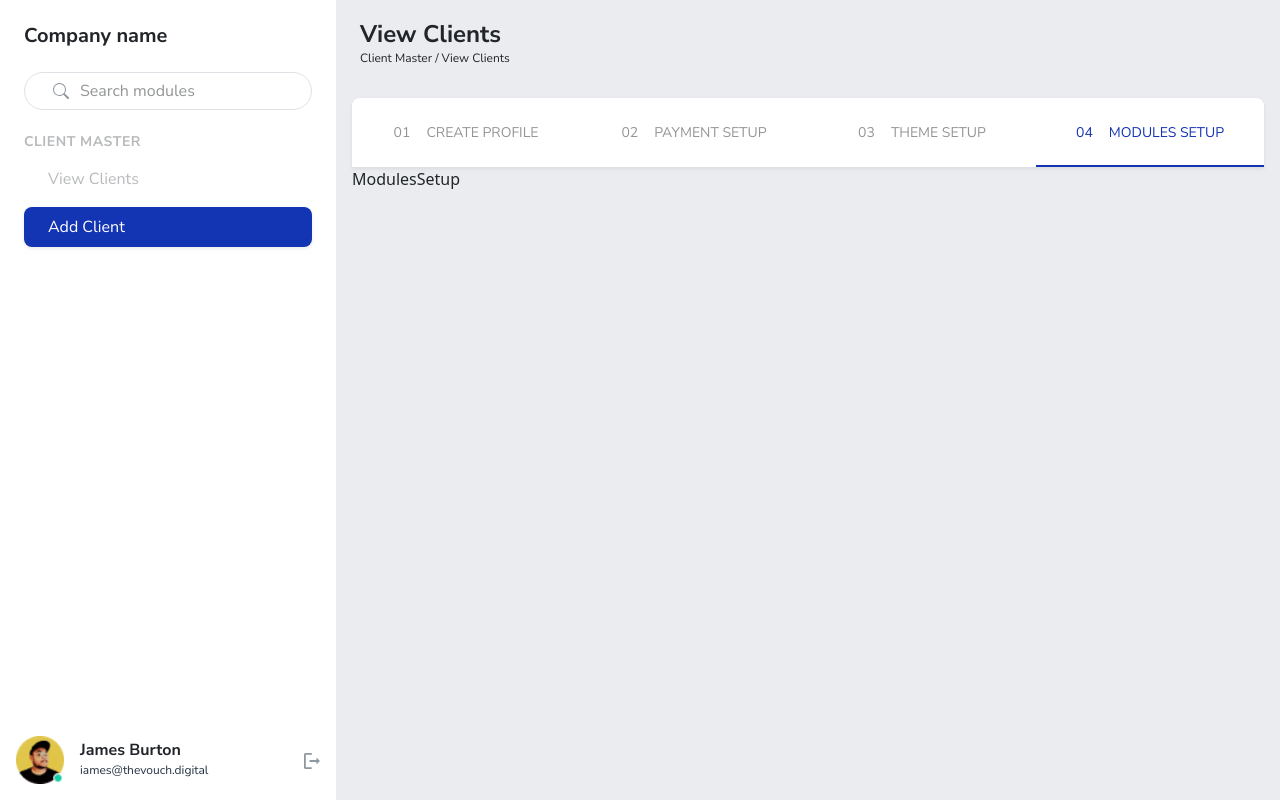
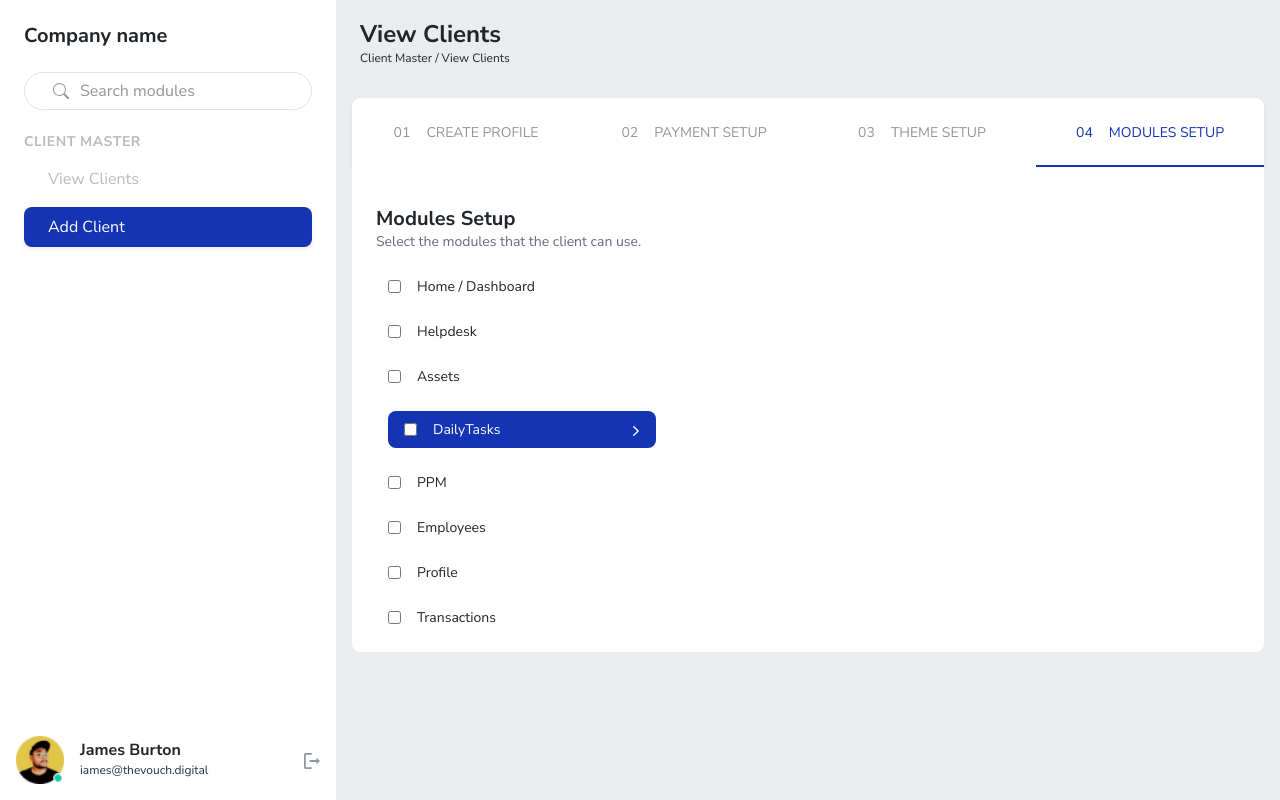
Before and after one commit to bhatshakran/vouch-adminpanel, a React (Vite) app: page /add/modulesetup in a window 1280 px wide. Built offline with nearby package versions, Linux system fonts and the light colour scheme.

Commit message:
Added:Modules Sidebar

```diff
--- /dev/null
+++ b/src/routes/Dashboard/Clients/AddClient/ModuleSidebar.jsx
@@ -0,0 +1,85 @@
+import React from 'react';
+
+const ModuleSidebar = () => {
+  return (
+    <div className='mx-3 mt-2' style={{ width: '268px' }}>
+      <div
+        className='d-flex flex-column gap-4 flex-wrap'
+        style={{ fontSize: '14px' }}
+      >
+        <div className='d-flex gap-3  align-items-center nunito'>
+          <input
+            type='checkbox'
+            id='module1'
+            name='module1'
+            value='Home / Dashboard'
+          />
+          <label htmlFor='module1'> Home / Dashboard</label>
+        </div>
+        <div className='d-flex gap-3  align-items-center nunito'>
+          <input type='checkbox' id='module2' name='module2' value='Helpdesk' />
+          <label htmlFor='module2'> Helpdesk</label>
+        </div>
+        <div className='d-flex gap-3  align-items-center nunito'>
+          <input type='checkbox' id='module8' name='module8' value='Assets' />
+          <label htmlFor='module8'> Assets</label>
+        </div>
+        <div className='d-flex gap-3  align-items-center nunito  primarybg p-2 text-white rounded-3 px-3'>
+          <input
+            type='checkbox'
+            id='module3'
+            name='module3'
+            value='DailyTasks'
+          />
+          <div className='d-flex justify-content-between w-100'>
+            <div>
+              <label htmlFor='module3'> DailyTasks</label>
+            </div>
+            <div>
+              <svg
+                width='8'
+                height='10'
+                viewBox='0 0 8 12'
+                fill='none'
+                xmlns='http://www.w3.org/2000/svg'
+              >
+                <path
+                  d='M0.735818 11.765C1.04917 12.0783 1.55436 12.0783 1.86771 11.765L7.18186 6.45084C7.43126 6.20144 7.43126 5.79856 7.18186 5.54916L1.86771 0.235012C1.55436 -0.0783373 1.04917 -0.0783373 0.735818 0.235012C0.422468 0.548361 0.422468 1.05356 0.735818 1.36691L5.36571 6.0032L0.729423 10.6395C0.422468 10.9464 0.422468 11.458 0.735818 11.765Z'
+                  fill='white'
+                />
+              </svg>
+            </div>
+          </div>
+        </div>
+        <div className='d-flex gap-3  align-items-center nunito'>
+          <input type='checkbox' id='module4' name='module4' value='PPM' />
+          <label htmlFor='module4'> PPM</label>
+        </div>
+        <div className='d-flex gap-3  align-items-center nunito'>
+          <input
+            type='checkbox'
+            id='module5'
+            name='module5'
+            value='Employees'
+          />
+          <label htmlFor='module5'> Employees</label>
+        </div>
+        <div className='d-flex gap-3  align-items-center nunito'>
+          <input type='checkbox' id='module6' name='module6' value='Profile' />
+          <label htmlFor='module6'> Profile</label>
+        </div>
+        <div className='d-flex gap-3  align-items-center nunito'>
+          <input
+            type='checkbox'
+            id='module7'
+            name='module7'
+            value='Transactions'
+          />
+          <label htmlFor='module7'> Transactions</label>
+        </div>
+      </div>
+    </div>
+  );
+};
+
+export default ModuleSidebar;
--- a/src/routes/Dashboard/Clients/AddClient/ModulesSetup.tsx
+++ b/src/routes/Dashboard/Clients/AddClient/ModulesSetup.tsx
@@ -1,7 +1,28 @@
 import React from 'react';
+import ModuleSidebar from './ModuleSidebar';
 
 const ModulesSetup = () => {
-  return <div>ModulesSetup</div>;
+  return (
+    <section className='bg-white px-2  py-4 rounded-bottom-3 shadow-s,'>
+      <div className='mt-3'>
+        <div className='mx-3'>
+          <h2
+            className='nunito my-0 fw-bold sm-f-18'
+            style={{ fontSize: '20px' }}
+          >
+            Modules Setup
+          </h2>
+          <p className='secondarycolor nunito ' style={{ fontSize: '14px' }}>
+            Select the modules that the client can use.
+          </p>
+        </div>
+
+        <div className='container d-flex justify-content-start w-100'>
+          <ModuleSidebar />
+        </div>
+      </div>
+    </section>
+  );
 };
 
 export default ModulesSetup;
```
